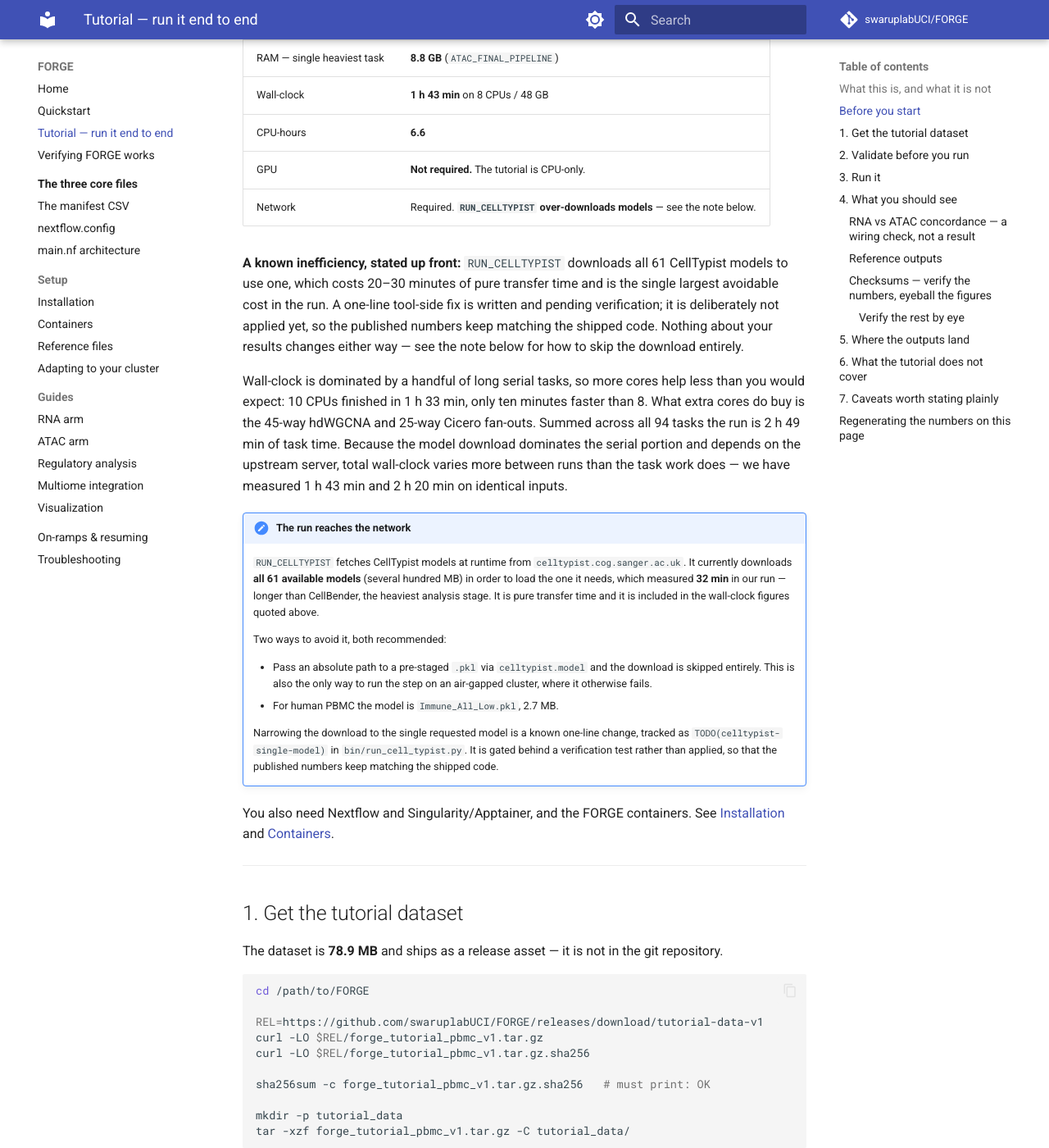
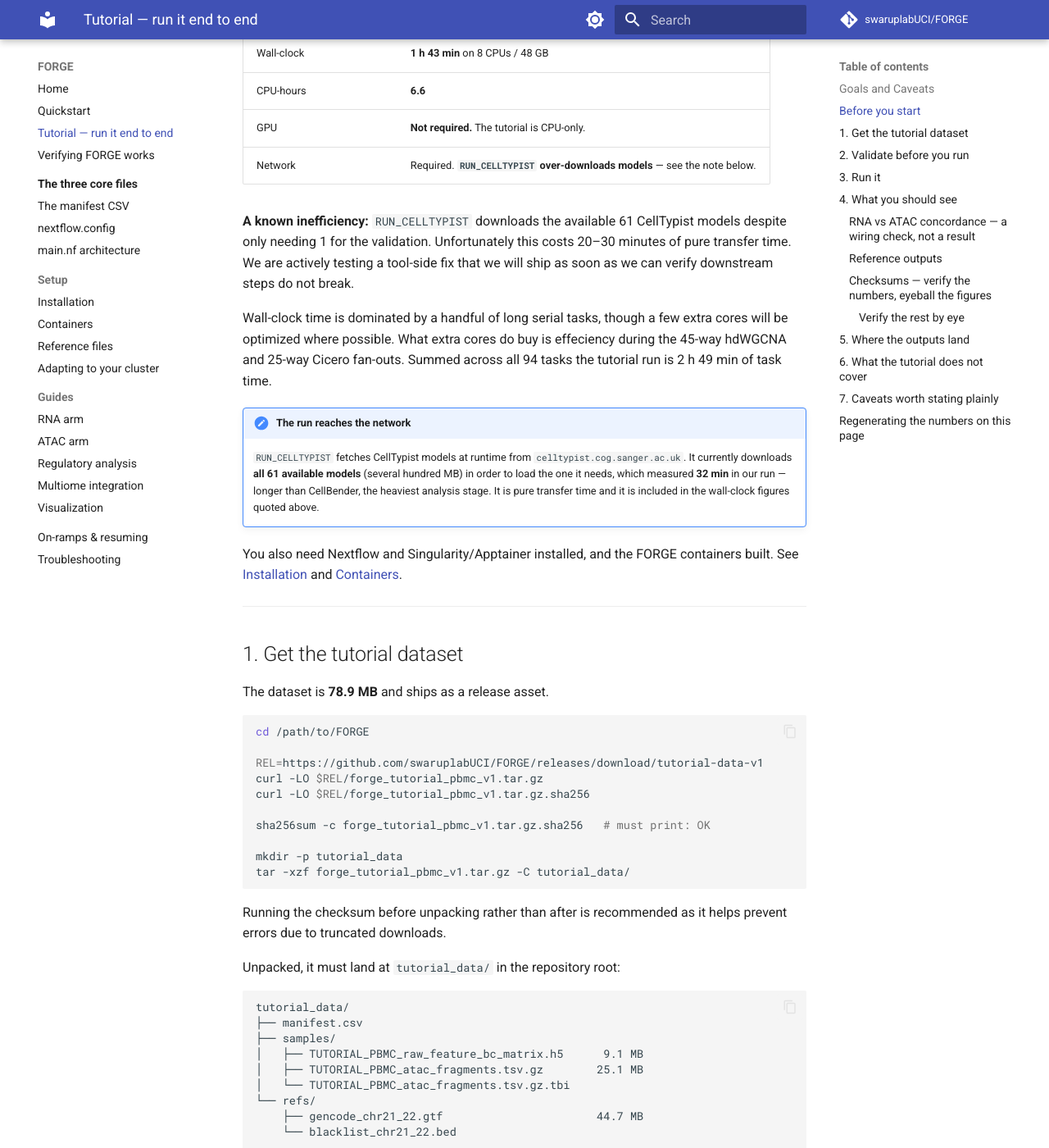
Before and after one commit to swaruplabUCI/FORGE, an MkDocs documentation site: the page built from docs/tutorial.md, in a window 1280 px wide and 1400 px high, scrolled down 1086 px. Shown: the whole window at 82% size. Built offline with MkDocs 1.6.1 and Material for MkDocs 9.7.7, drawn with Linux system fonts in a browser that asks for light colours; comment, search, counter and statistics services are not loaded; some of the changed text lies outside the part shown.

Commit message:
Update tutorial.md
Clarifications.

````diff
--- a/docs/tutorial.md
+++ b/docs/tutorial.md
@@ -1,25 +1,21 @@
-# Tutorial — run FORGE end to end in about two hours
+# Tutorial — run FORGE end to end in about three hours
 
 This is the fastest honest way to see FORGE actually work. You run the real
-pipeline — real containers, real tools, real numbers — on a deliberately small
-slice of a public 10x PBMC multiome dataset.
+pipeline with its' real containers which put real tools to work. You'll generate real outputs from a deliberately small slice of the same public 10x PBMC multiome dataset used in the manuscript validation.
 
 ---
 
-## What this is, and what it is not
+## Goals and Caveats
 
-**It is** a wiring-and-plumbing demo. It proves the pipeline is correctly
-connected end to end: that every process runs, every join lands, every container
-resolves, and real files come out the other side.
+**It is** a wiring-and-plumbing demo. It demonstrates the pipeline is correctly
+connected end to end. You'll inspect input formats, observe processes as they run, verify that containers resolve on your local hardware, and will get an idea for what kind of real files will come out the other side.
 
-**It is not** a biological result, and you should not read it as one. The ATAC
+**It is not** intended to generate a meaningful biological result. The ATAC
 side is restricted to **chr21 + chr22 — about 2.6% of hg38** — and the RNA side
-is subsampled to ~1,000 cells. Two consequences worth stating plainly:
+is subsampled to ~1,000 cells.
 
-- **QC distributions will not look like a real run.** TSS enrichment, fragments
-  per cell and the fragment-size distribution are all computed from 2.6% of the
-  genome. This is also why the tutorial config sets ATAC QC thresholds
-  explicitly rather than relying on the defaults — see the caveat section below.
+- **QC distributions will not look like a real run.** (TSS enrichment, fragments
+  per cell, fragment-size distribution, etc) Note this is also why the tutorial config sets ATAC QC thresholds explicitly rather than relying on the defaults.
 - **Cell-type labels are over-fit.** CellTypist `Immune_All_Low.pkl` assigns
   **45** distinct labels to ~1,000 cells, including classes that cannot exist in
   peripheral blood — `Double-negative_thymocytes`, `ELP`, `CD8a_a`,
@@ -44,20 +40,10 @@
 | GPU | **Not required.** The tutorial is CPU-only. |
 | Network | Required. **`RUN_CELLTYPIST` over-downloads models** — see the note below. |
 
-**A known inefficiency, stated up front:** `RUN_CELLTYPIST` downloads all 61
-CellTypist models to use one, which costs 20–30 minutes of pure transfer time and
-is the single largest avoidable cost in the run. A one-line tool-side fix is
-written and pending verification; it is deliberately not applied yet, so the
-published numbers keep matching the shipped code. Nothing about your results
-changes either way — see the note below for how to skip the download entirely.
+**A known inefficiency:** `RUN_CELLTYPIST` downloads the available 61
+CellTypist models despite only needing 1 for the validation. Unfortunately this costs 20–30 minutes of pure transfer time. We are actively testing a tool-side fix that we will ship as soon as we can verify downstream steps do not break.
 
-Wall-clock is dominated by a handful of long serial tasks, so more cores help
-less than you would expect: 10 CPUs finished in 1 h 33 min, only ten minutes
-faster than 8. What extra cores do buy is the 45-way hdWGCNA and 25-way Cicero
-fan-outs. Summed across all 94 tasks the run is 2 h 49 min of task time. Because
-the model download dominates the serial portion and depends on the upstream
-server, total wall-clock varies more between runs than the task work does — we
-have measured 1 h 43 min and 2 h 20 min on identical inputs.
+Wall-clock time is dominated by a handful of long serial tasks, though a few extra cores will be optimized where possible. What extra cores do buy is effeciency during the 45-way hdWGCNA and 25-way Cicero fan-outs. Summed across all 94 tasks the tutorial run is 2 h 49 min of task time.
 
 !!! note "The run reaches the network"
     `RUN_CELLTYPIST` fetches CellTypist models at runtime from
@@ -67,27 +53,14 @@
     analysis stage. It is pure transfer time and it is included in the
     wall-clock figures quoted above.
 
-    Two ways to avoid it, both recommended:
-
-    - Pass an absolute path to a pre-staged `.pkl` via `celltypist.model` and the
-      download is skipped entirely. This is also the only way to run the step on
-      an air-gapped cluster, where it otherwise fails.
-    - For human PBMC the model is `Immune_All_Low.pkl`, 2.7 MB.
-
-    Narrowing the download to the single requested model is a known one-line
-    change, tracked as `TODO(celltypist-single-model)` in
-    `bin/run_cell_typist.py`. It is gated behind a verification test rather than
-    applied, so that the published numbers keep matching the shipped code.
-
-You also need Nextflow and Singularity/Apptainer, and the FORGE containers. See
+You also need Nextflow and Singularity/Apptainer installed, and the FORGE containers built. See
 [Installation](setup/install.md) and [Containers](setup/containers.md).
 
 ---
 
 ## 1. Get the tutorial dataset
 
-The dataset is **78.9 MB** and ships as a release asset — it is not in the git
-repository.
+The dataset is **78.9 MB** and ships as a release asset.
 
 ```bash
 cd /path/to/FORGE
@@ -102,9 +75,7 @@
 tar -xzf forge_tutorial_pbmc_v1.tar.gz -C tutorial_data/
 ```
 
-Verify the checksum before unpacking rather than after. A truncated download
-still extracts, and the failure surfaces hours later as an unreadable fragment
-file rather than as a bad download.
+Running the checksum before unpacking rather than after is recommended as it helps prevent errors due to truncated downloads.
 
 Unpacked, it must land at `tutorial_data/` in the repository root:
 
@@ -244,12 +215,10 @@
 | **Total** | **tasks succeeded** | **94 / 94** |
 
 !!! success "These numbers are reproducible"
-    Every value in that table came out **identical** across two independent
-    cold runs — including the median TSS enrichment agreeing to 15 significant
-    figures (`16.300101023624922`). That is the `params.random_seed = 42`
-    seeding of scvi-tools working end to end. If your run differs on a
+    Every value in that table should be **identical** across all independent tutorial runs. That is our controlled `params.random_seed = 42`
+    seeding working as intended. If your run differs on a
     *structural* count, something is genuinely different about your inputs or
-    container, and it is worth investigating rather than shrugging off.
+    container.
 
     Runtime and peak memory are **not** equally stable — see the caveats.
 
````
